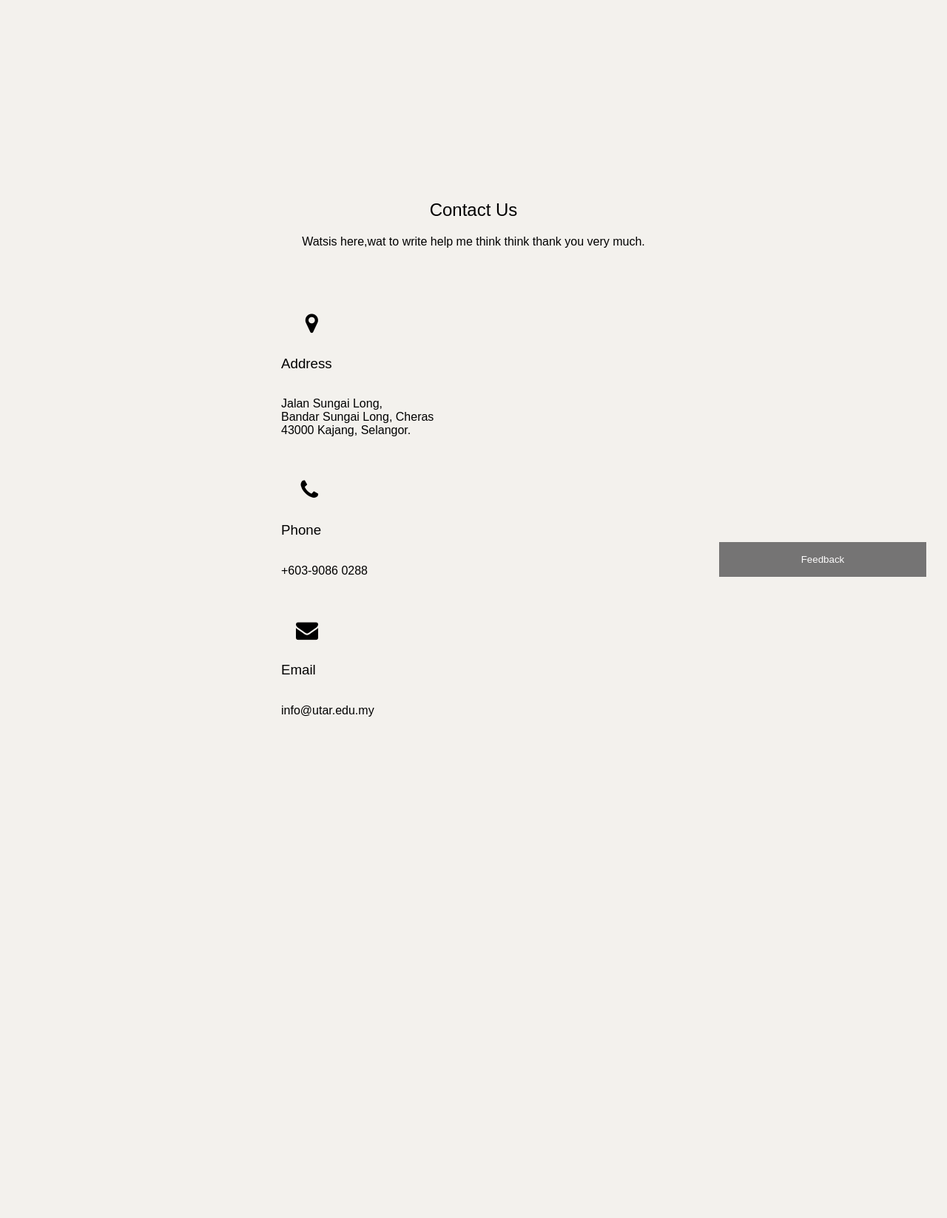
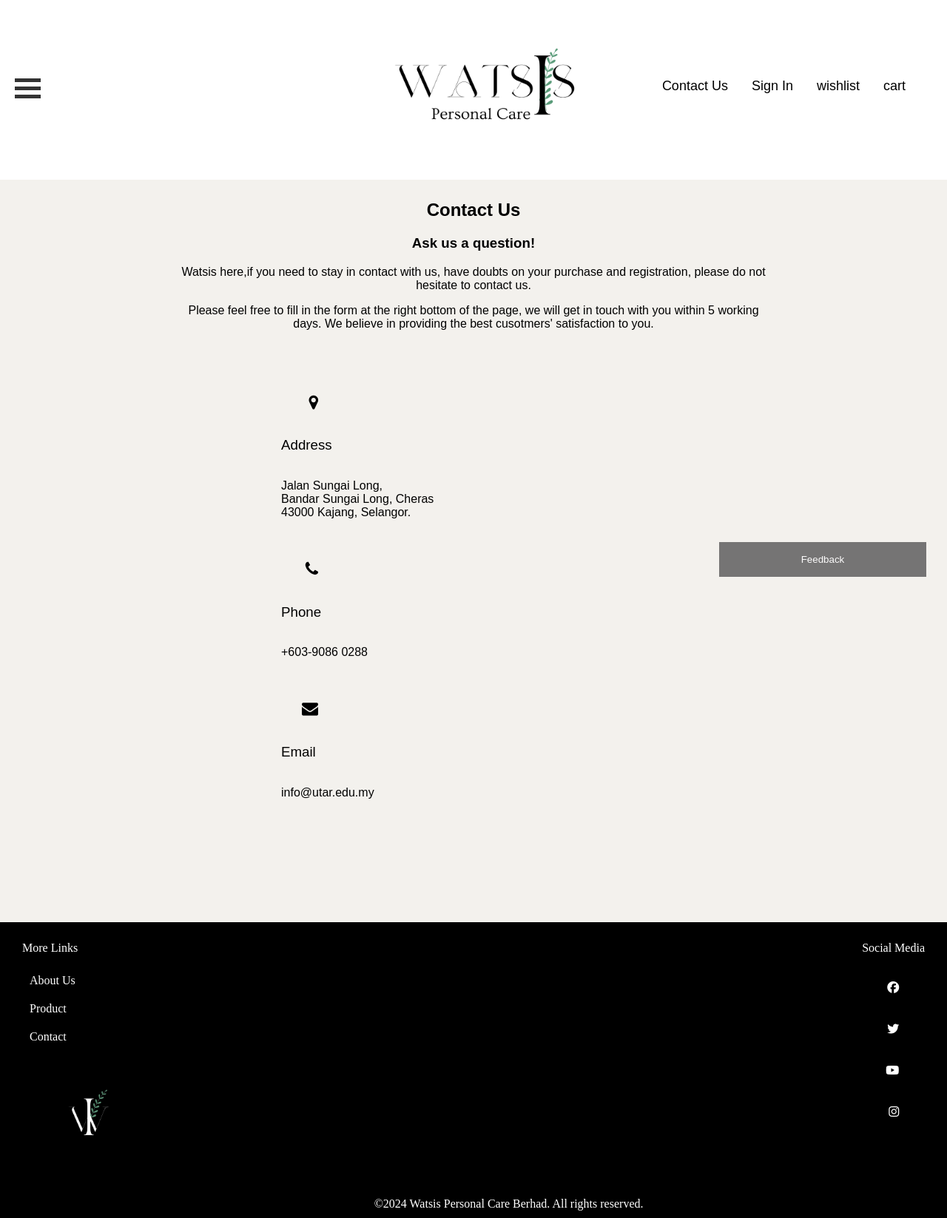
Before and after one commit to Watsis-Personal-Care/watsis-main, a PHP site: page /Contact.php in a window 1280 px wide. Shown: the whole page at 74% size. Before the commit the page ends 969 px from the top, so only its background shows below. Run offline with PHP 8.4, Linux system fonts and the light colour scheme; some libraries are stand-ins or nearby versions.

Commit message:
Update Contact.php

```diff
--- a/Contact.php
+++ b/Contact.php
@@ -1,17 +1,26 @@
-<DOCTYPE html>
-<html>
+<!DOCTYPE html>
+<html lang="en">
 <head>
+	<meta charset="UTF-8">
 	<meta name="viewport" content="width=device-width, initial-scale=1">
 	<title>Contact Us Page</title>
 	<link rel="stylesheet" href="https://cdnjs.cloudflare.com/ajax/libs/font-awesome/4.7.0/css/font-awesome.min.css" integrity="sha512-SfTiTlX6kk+qitfevl/7LibUOeJWlt9rbyDn92a1DqWOw9vWG2MFoays0sgObmWazO5BQPiFucnnEAjpAB+/Sw==" crossorigin="anonymous" referrerpolicy="no-referrer" />
 	<link rel="stylesheet" type="text/css" href="style.css">
+	<script src="https://kit.fontawesome.com/34fcbc38f7.js" crossorigin="anonymous"></script>
 </head>
 <body>
+	<!--Nav Bar-->
+    <?php include('templates/header.php')?>
+
 	<section class="contact">
 		<div class="content">
-			<h2>Contact Us</h2>
-			<p>Watsis here,wat to write help me think think thank you very much.
+			<h2><b>Contact Us</b></h2>
+				<h3><b>Ask us a question!</b></h3>
+				<p>Watsis here,if you need to stay in contact with us, have doubts on your purchase and registration,
+				please do not hesitate to contact us.
 				</p>
+				<p>Please feel free to fill in the form at the right bottom of the page, we will get in touch with you within 5 working days.
+				We believe in providing the best cusotmers' satisfaction to you.</p>
 		</div>
 		<div class="container">
 			<div class="contactInfo">
@@ -57,10 +66,13 @@
 						</select>
 
 						<label for="subject"><b>Subject</b></label>
-						<textarea id="subject" name="subject" placeholder="Write something.." style="height:180px"></textarea>
+						<textarea id="subject" name="subject" placeholder="Write something.." style="height:100px" required></textarea>
 
+
+						<div class="feedbackFormButton">
 							<button type="submit" class="btn">Submit</button>
 							<button type="button" class="btn cancel" onclick="closeForm()">Back</button>
+						</div>
 					</form>
 				</div>
 				<script>
@@ -75,5 +87,7 @@
 			</div>
 		</div>
 	</section>
+	<!--Footer-->
+	<?php include('templates/footer.php')?>
 </body>
 </html>
```
Lines whose indentation alone changed are shown as unchanged.
